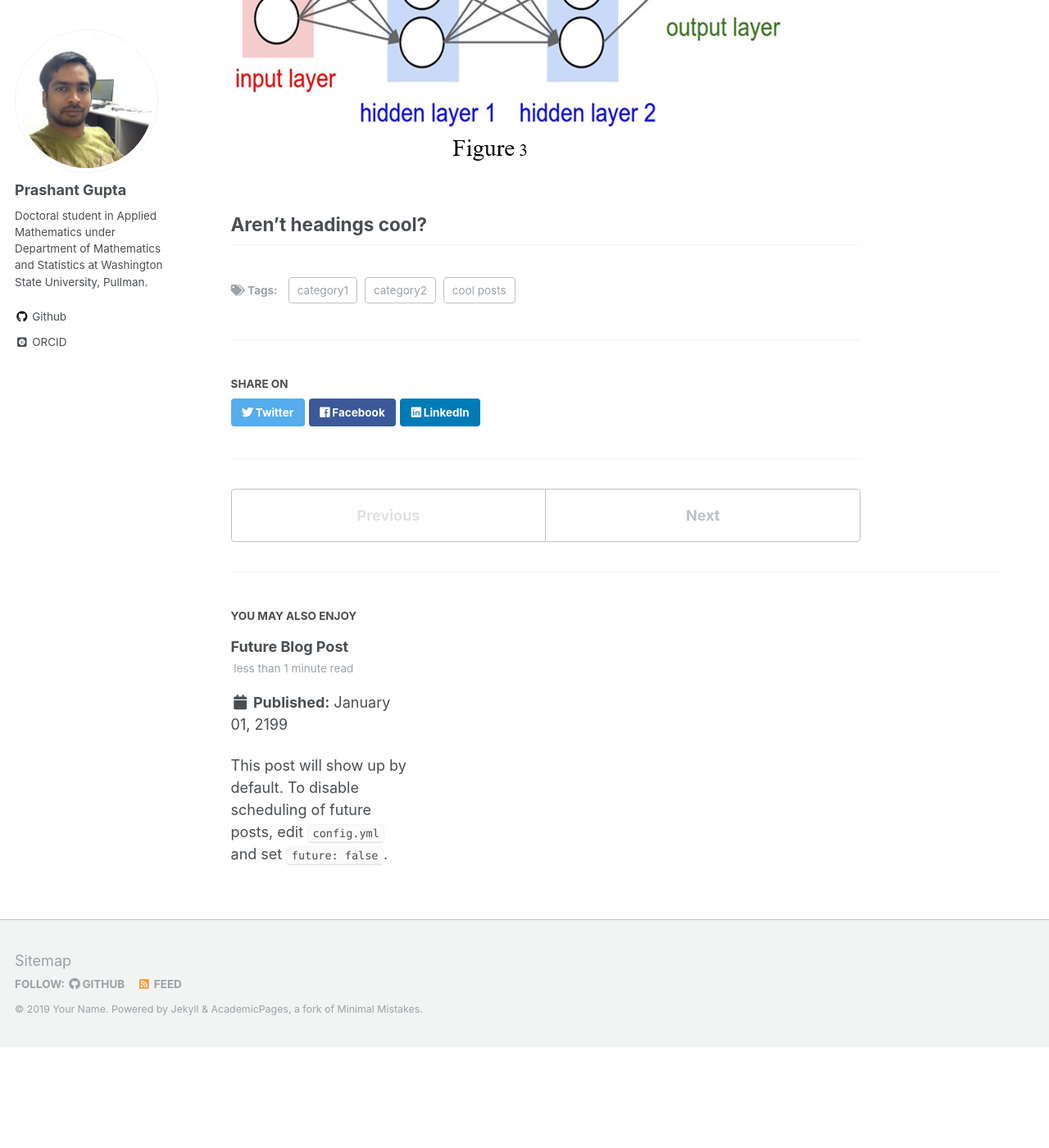
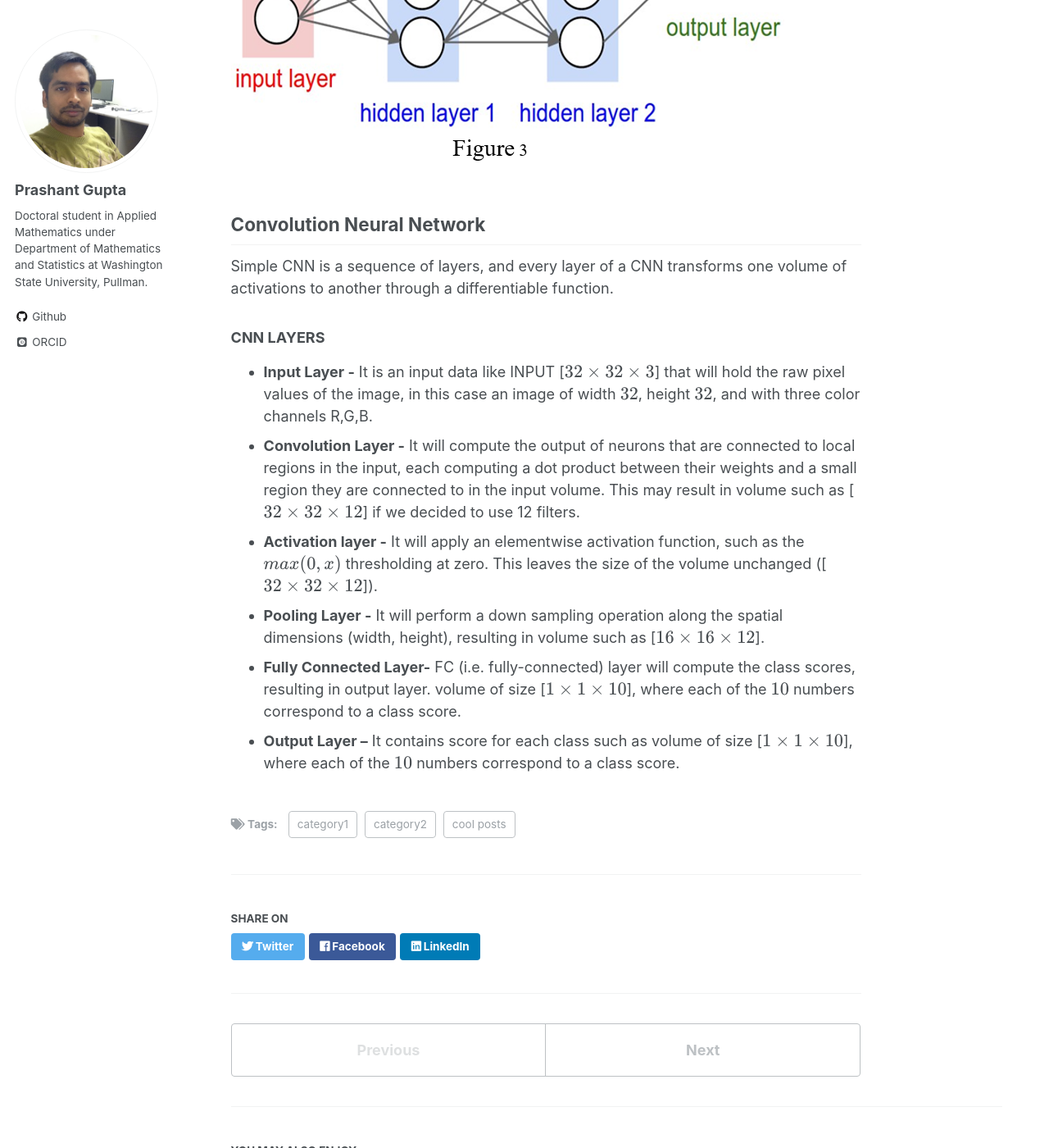
Before and after one commit to pragup/pragup.github.io, a Jekyll site: the page built from _posts/2017-04-23-Sentence-Classification.md, in a window 1280 px wide and 1400 px high, scrolled down 3258 px. Shown: the whole window at 82% size. Built offline with Jekyll 4.4.1, drawn with Linux system fonts in a browser that asks for light colours; some web fonts are replaced; formulas are drawn with MathJax 3; before the commit the page ends 4535 px from its top, so only the background shows below that; some of the changed text lies outside the part shown.

Commit message:
no message

```diff
--- a/_posts/2017-04-23-Sentence-Classification.md
+++ b/_posts/2017-04-23-Sentence-Classification.md
@@ -7,13 +7,11 @@ tags:
   - category1
   - category2
 ---
-ABSTRACT
-----------
+## ABSTRACT ##
 Convolution Neural Networks are typically used in computer vision problems like image classification. Most of the computer vision systems todays at its core are based on CNNs from photo tagging to self driving cars.
 However we are going to look at the application of CNNs in NLP(Natural Language Processing).
 
-BACKGROUND
-----------
+## BACKGROUND ##
 
 ### Natural Language Processing ###
 * Natural language is designed to make human communication efficient. As a result,
@@ -37,5 +35,14 @@ The for me easiest way to understand a convolution is by thinking of it as a s
 Neural Networks receive an input, and transform it through a series of hidden layers as shown in Figure 3. Each hidden layer is made up of a set of neurons, where each neuron is fully connected to all neurons in the previous layer. The last fully-connected layer is called the “output layer” and in classification settings it represents the class scores.
 ![First Figure 3]( https://pragup.github.io/images/neural_network_Figure_3.png )
 
-Aren't headings cool?
-------
+## Convolution Neural Network ##
+
+Simple CNN is a sequence of layers, and every layer of a CNN transforms one volume of activations to another through a differentiable function.
+
+### CNN LAYERS ###
+* **Input Layer -** It is an input data like INPUT [$32\times 32 \times 3$] that will hold the raw pixel values of the image, in this case an image of width $32$, height $32$, and with three color channels R,G,B.
+* **Convolution Layer -** It will compute the output of neurons that are connected to local regions in the input, each computing a dot product between their weights and a small region they are connected to in the input volume. This may result in volume such as [$32 \times 32 \times 12$] if we decided to use 12 filters.
+* **Activation layer -**  It will apply an elementwise activation function, such as the $max(0,x)$ thresholding at zero. This leaves the size of the volume unchanged ([$32 \times 32 \times 12$]).
+* **Pooling Layer -** It will perform a down sampling operation along the spatial dimensions (width, height), resulting in volume such as [$16 \times 16 \times 12$].
+* **Fully Connected Layer-** FC (i.e. fully-connected) layer will compute the class scores, resulting in output layer. volume of size [$1 \times 1 \times 10$], where each of the $10$ numbers correspond to a class score.
+* **Output Layer –** It contains score for each class such as volume of size [$1 \times 1 \times 10$], where each of the $10$ numbers correspond to a class score.
```
